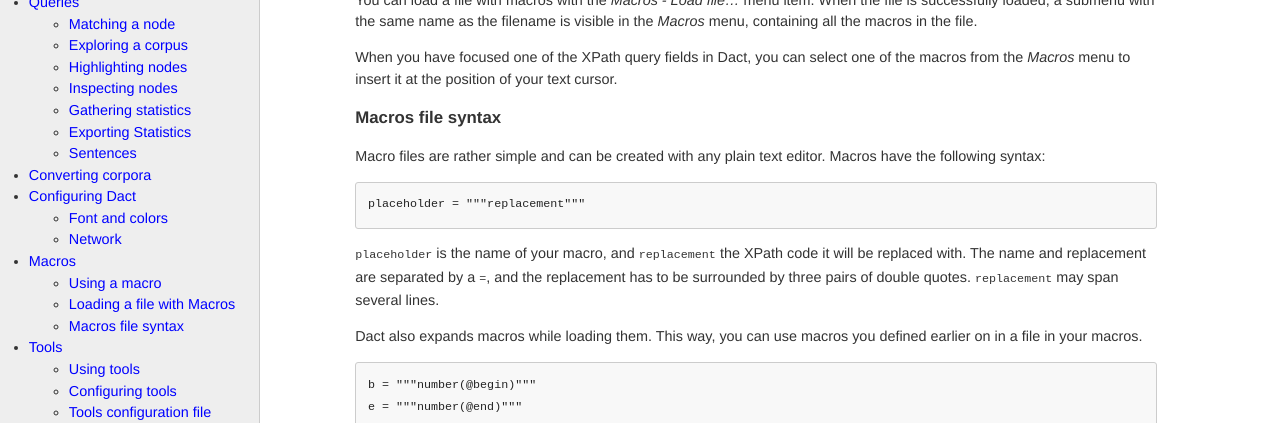
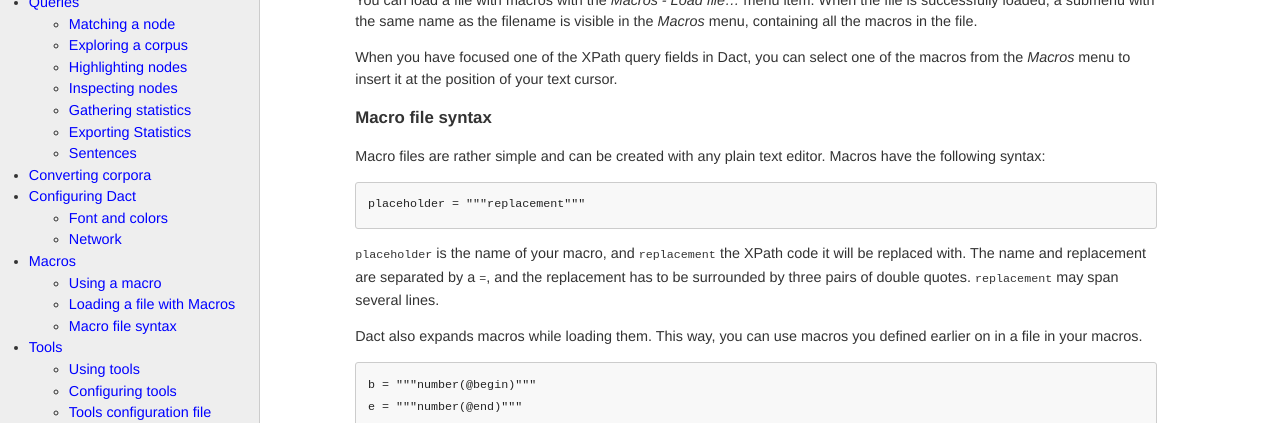
Before and after one commit to rug-compling/dact, a Jekyll site: the page built from manual/index.md, in a window 1280 px wide and 900 px high, scrolled down 11491 px. Shown: the part 152-575 px from the top of the window. Built offline with Jekyll 4.4.1, drawn with Linux system fonts in a browser that asks for light colours; nearby versions of some CDN libraries.

Commit message:
Macros file -> Macro file.

```diff
--- a/manual/index.md
+++ b/manual/index.md
@@ -466,7 +466,7 @@
 select one of the macros from the *Macros* menu to insert it at the
 position of your text cursor.
 
-### Macros file syntax
+### Macro file syntax
 
 Macro files are rather simple and can be created with any plain text
 editor. Macros have the following syntax:
```
